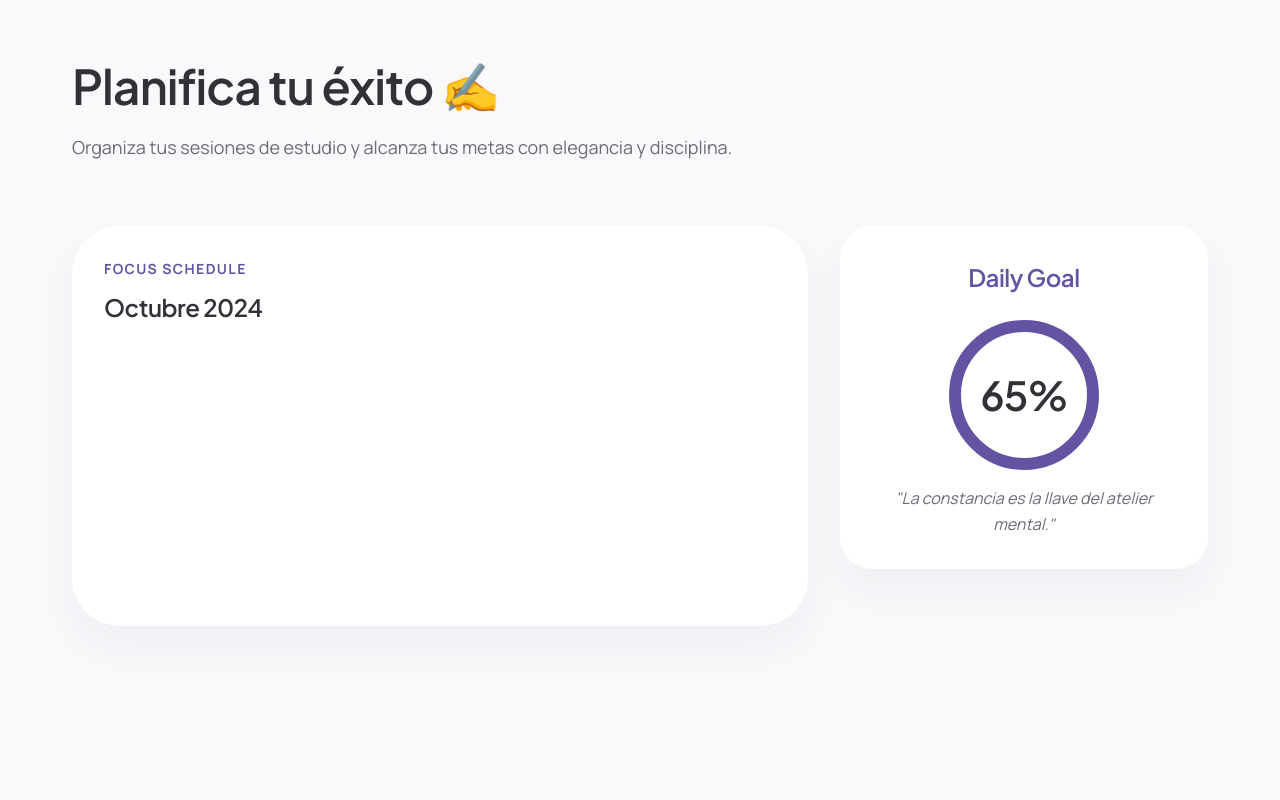
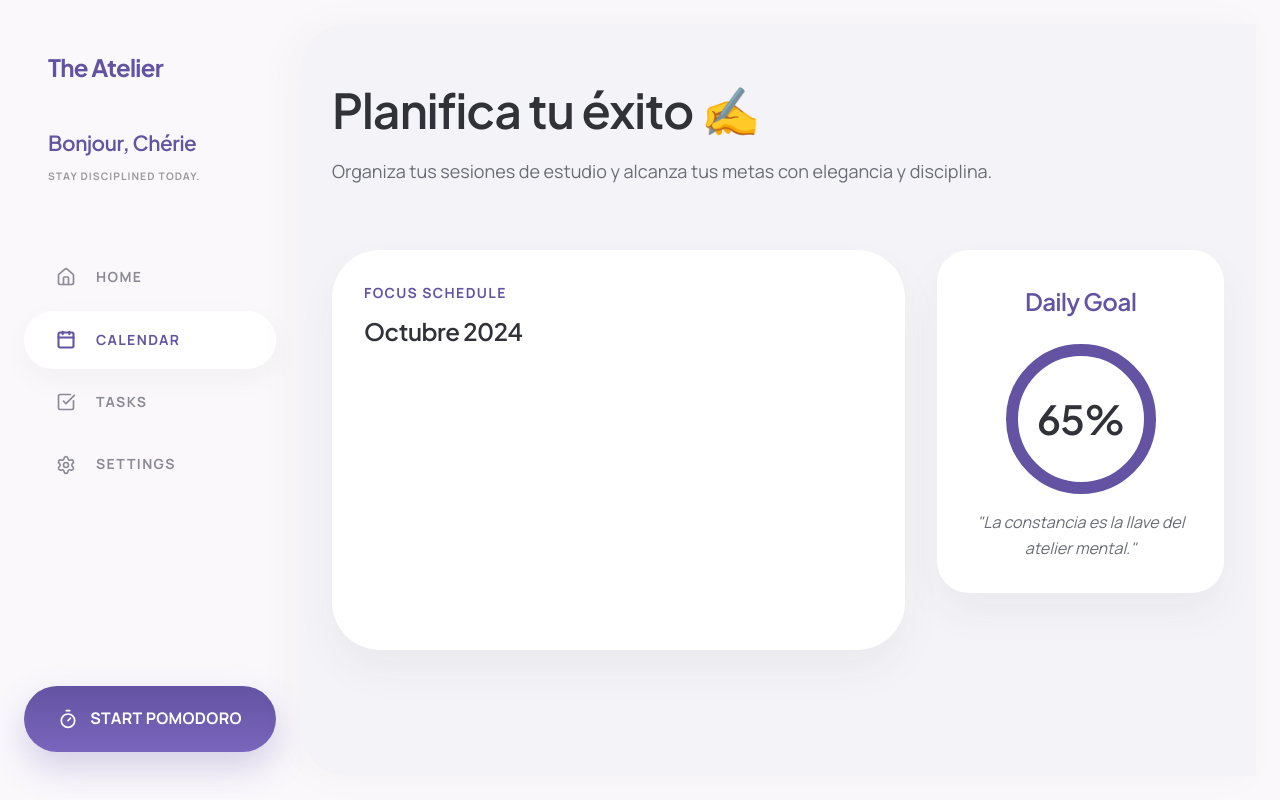
Before and after one commit to andres-pi/ai-pomodoro-planner, a Next.js app: page / in a window 1280 px wide. Built offline with nearby package versions, Linux system fonts and the light colour scheme.

Commit message:
feat(ui): create Sidebar and asymmetric layout container

```diff
--- a/src/app/layout.tsx
+++ b/src/app/layout.tsx
@@ -1,6 +1,7 @@
 import type { Metadata } from "next";
 import { Plus_Jakarta_Sans, Manrope } from "next/font/google";
 import "./globals.css";
+import Sidebar from "@/components/Sidebar";
 
 const plusJakarta = Plus_Jakarta_Sans({
   subsets: ["latin"],
@@ -27,7 +28,22 @@ export default function RootLayout({
   return (
     <html lang="es">
       <body className={`${manrope.variable} ${plusJakarta.variable}`}>
-        {children}
+        <div style={{ display: 'flex', minHeight: '100vh', backgroundColor: 'var(--color-background)' }}>
+          <Sidebar />
+          <main style={{
+            flex: 1,
+            backgroundColor: 'var(--color-surface-container-low)',
+            borderTopLeftRadius: 'var(--radius-xl)',
+            borderBottomLeftRadius: 'var(--radius-xl)',
+            margin: '1.5rem 1.5rem 1.5rem 0',
+            boxShadow: '-10px 0 40px rgba(49, 50, 56, 0.03)',
+            overflowX: 'hidden',
+            overflowY: 'auto',
+            position: 'relative' // For absolute inner positioning if needed
+          }}>
+            {children}
+          </main>
+        </div>
       </body>
     </html>
   );
--- /dev/null
+++ b/src/components/Sidebar.tsx
@@ -0,0 +1,90 @@
+"use client";
+import React from 'react';
+import { Home, Calendar as CalendarIcon, CheckSquare, Settings, Timer } from 'lucide-react';
+
+const NavItem = ({ icon: Icon, label, active = false }: any) => {
+  return (
+    <button style={{
+      display: 'flex',
+      alignItems: 'center',
+      gap: '1.25rem',
+      padding: '1.125rem 2rem',
+      width: '100%',
+      borderRadius: 'var(--radius-full)',
+      backgroundColor: active ? 'var(--color-surface-container-lowest)' : 'transparent',
+      color: active ? 'var(--color-primary)' : '#8b8b96', // soft muted tone
+      fontWeight: '600',
+      transition: 'all 0.3s ease',
+      boxShadow: active ? '0 10px 30px rgba(49, 50, 56, 0.04)' : 'none',
+      marginBottom: '0.25rem',
+    }}>
+      <Icon size={20} strokeWidth={active ? 2.5 : 2} />
+      <span className="text-label-disciplined">{label}</span>
+    </button>
+  );
+};
+
+export default function Sidebar() {
+  return (
+    <aside style={{
+      width: '300px',
+      height: '100vh',
+      position: 'sticky',
+      top: 0,
+      display: 'flex',
+      flexDirection: 'column',
+      padding: '3rem 0 3rem 1.5rem',
+      backgroundColor: 'transparent',
+    }}>
+      {/* Branding */}
+      <div style={{ padding: '0 1.5rem', marginBottom: '4rem' }}>
+        <h2 style={{ color: 'var(--color-primary)', fontSize: '1.5rem', letterSpacing: '-0.03em', fontWeight: 700 }}>
+          The Atelier
+        </h2>
+        <div style={{ marginTop: '2.5rem' }}>
+            <h3 style={{ fontSize: '1.3rem', color: 'var(--color-primary)', fontWeight: 600 }}>Bonjour, Chérie</h3>
+            <p className="text-label-disciplined" style={{ fontSize: '0.65rem', color: '#9a9a9d', marginTop: '0.5rem' }}>
+              STAY DISCIPLINED TODAY.
+            </p>
+        </div>
+      </div>
+
+      {/* Navigation */}
+      <nav style={{ flex: 1, display: 'flex', flexDirection: 'column', paddingRight: '1.5rem' }}>
+        <NavItem icon={Home} label="HOME" />
+        <NavItem icon={CalendarIcon} label="CALENDAR" active />
+        <NavItem icon={CheckSquare} label="TASKS" />
+        <NavItem icon={Settings} label="SETTINGS" />
+      </nav>
+
+      {/* Focus CTA */}
+      <div style={{ padding: '0 1.5rem 0 0' }}>
+        <button style={{
+          width: '100%',
+          padding: '1.25rem',
+          borderRadius: 'var(--radius-full)',
+          background: 'linear-gradient(180deg, var(--color-primary) 0%, var(--color-primary-dim) 100%)',
+          color: 'white',
+          display: 'flex',
+          justifyContent: 'center',
+          alignItems: 'center',
+          gap: '0.75rem',
+          boxShadow: '0 15px 35px rgba(100, 83, 162, 0.25)',
+          transition: 'all 0.2s ease',
+        }}
+        onMouseEnter={(e) => {
+          e.currentTarget.style.transform = 'translateY(-2px)';
+          e.currentTarget.style.boxShadow = '0 20px 40px rgba(100, 83, 162, 0.35)';
+        }}
+        onMouseLeave={(e) => {
+          e.currentTarget.style.transform = 'translateY(0)';
+          e.currentTarget.style.boxShadow = '0 15px 35px rgba(100, 83, 162, 0.25)';
+        }}
+        >
+          <Timer size={20} />
+          <span style={{ fontWeight: 700, letterSpacing: '0.02em' }}>START POMODORO</span>
+        </button>
+      </div>
+    </aside>
+  );
+}
```
